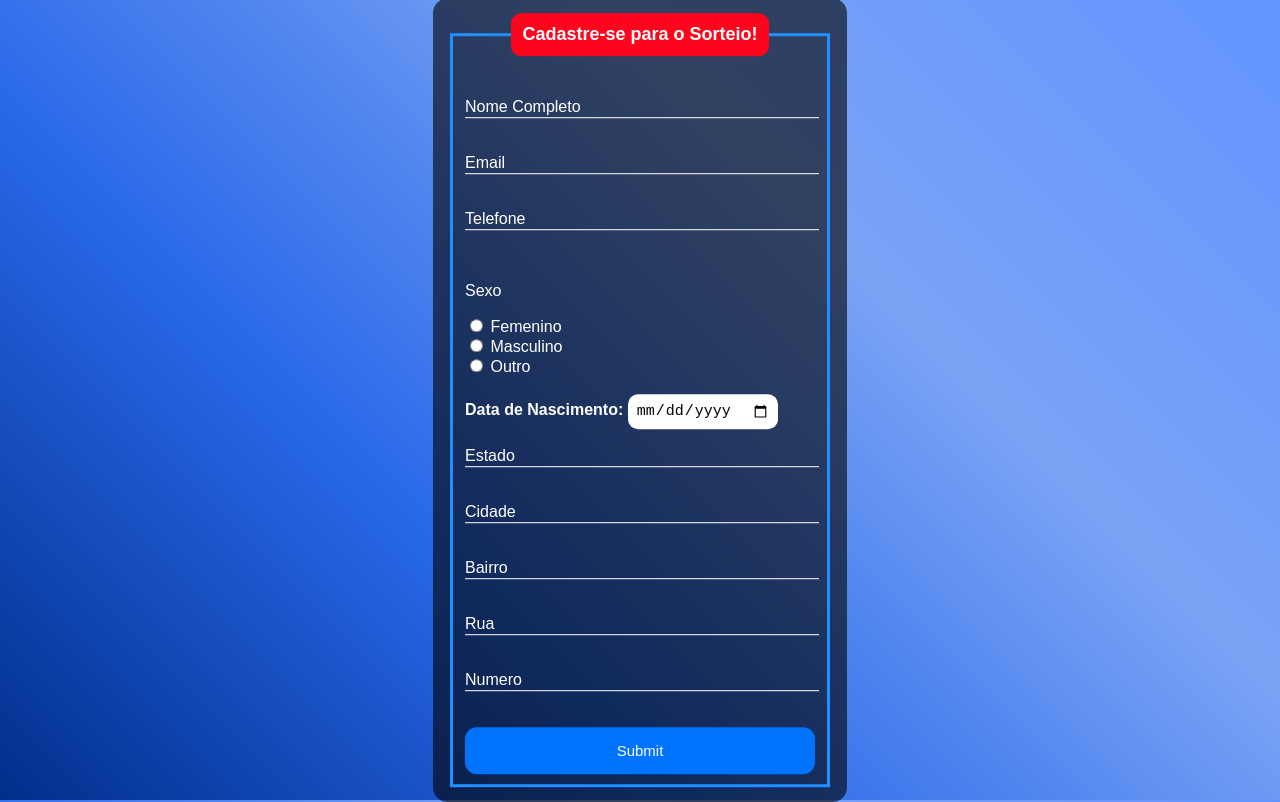
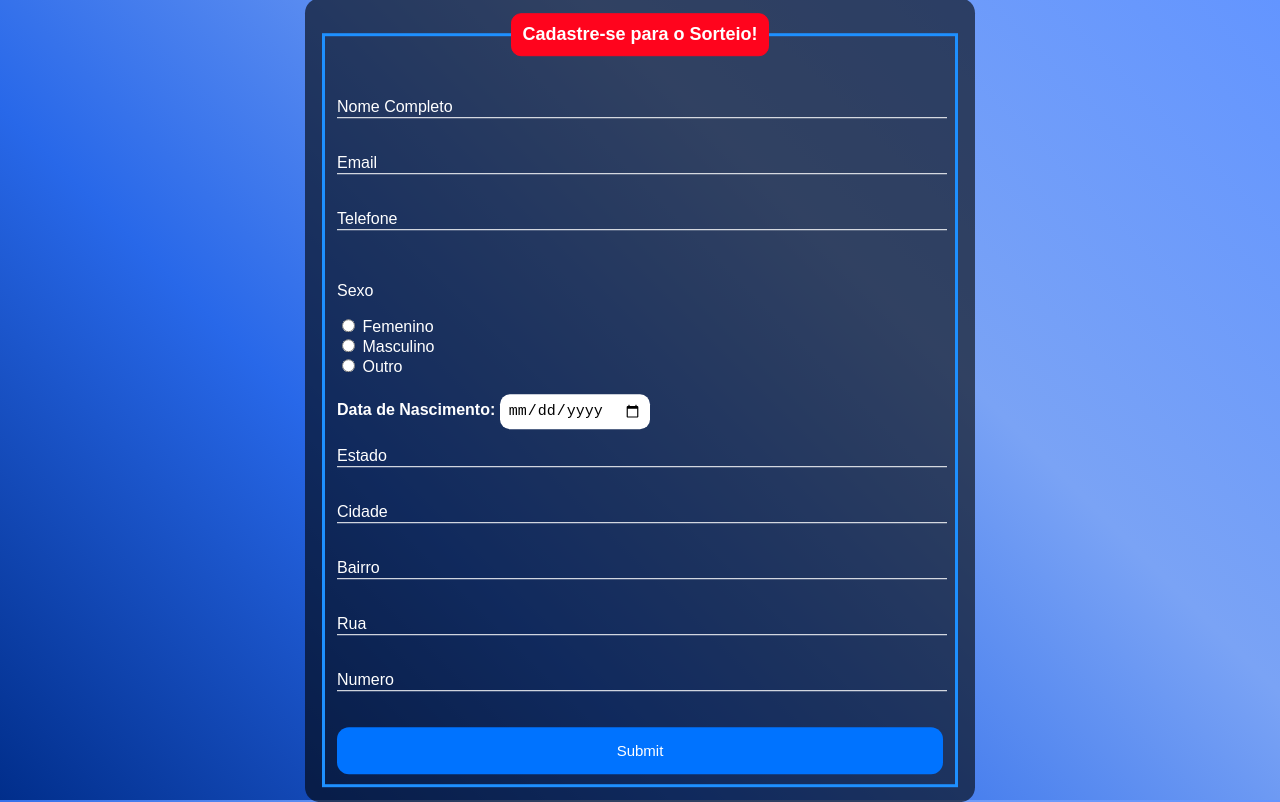
Before and after one commit to Jagustinha/formulario, a plain HTML site: page index.html in a window 1280 px wide. Drawn offline with Linux system fonts and the light colour scheme.

Commit message:
aumento do width no .box

```diff
--- a/Style/Style.css
+++ b/Style/Style.css
@@ -22,7 +22,7 @@ body {
     background-color: rgba(0, 0, 0, 0.6);
     padding: 15px;
     border-radius: 15px;
-    width: 30%;
+    width: 50%;
 }
 
 fieldset {
--- a/index.html
+++ b/index.html
@@ -5,7 +5,7 @@
     <meta http-equiv="X-UA-Compatible" content="IE=edge">
     <meta name="viewport" content="width=device-width, initial-scale=1.0">
     <link rel="stylesheet" href="Style/Style.css">
-    <title>Formulario | GN</title>
+    <title>Sorteio British</title>
 </head>
 <body>
     <div class="box">
```
